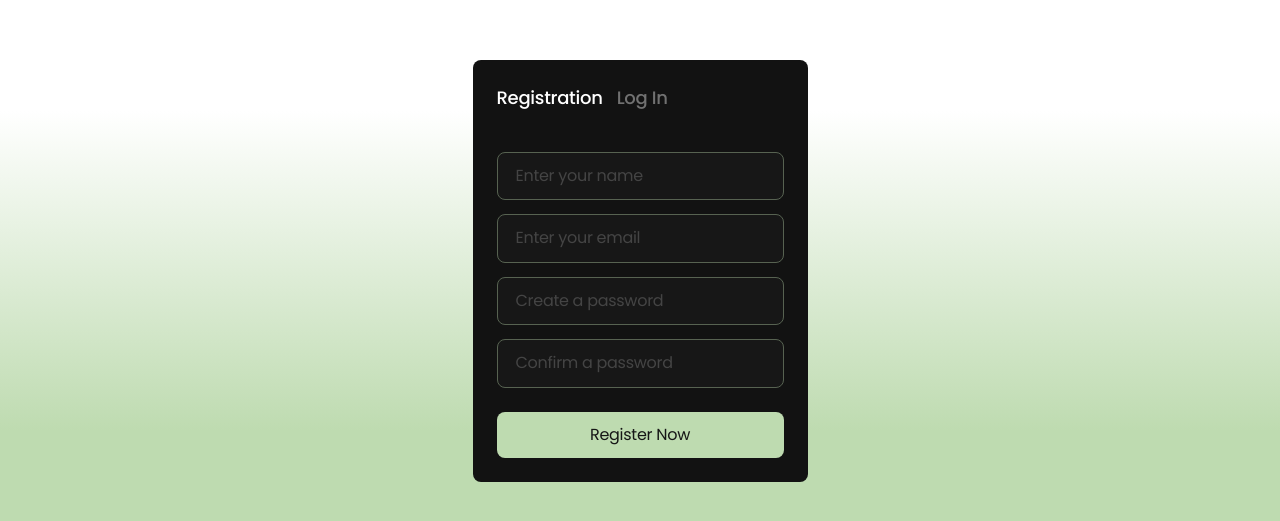
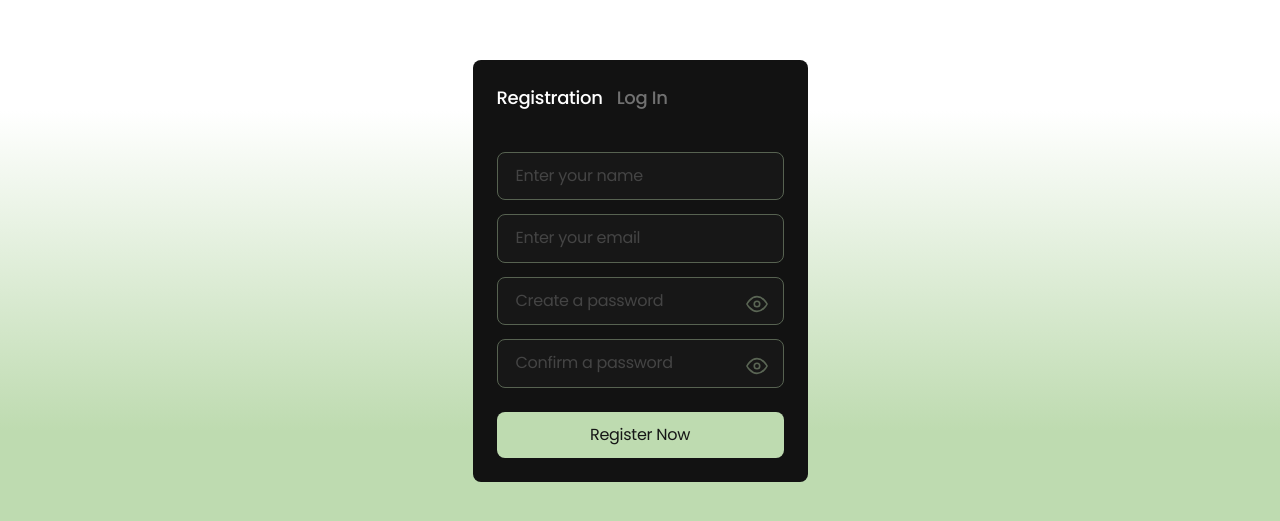
Before and after one commit to DimaOstapchuk91/TaskPro, a React (Vite) app: page /auth/register in a window 1280 px wide. Shown: the part 129-650 px from the top of the page. Built offline with nearby package versions, Linux system fonts and the light colour scheme.

Commit message:
add validate style for register and login form

```diff
--- a/src/components/LoginForm/LoginForm.tsx
+++ b/src/components/LoginForm/LoginForm.tsx
@@ -2,11 +2,16 @@ import { yupResolver } from '@hookform/resolvers/yup';
 import { NavLink } from 'react-router-dom';
 import { orderLoginSchema } from '../../utils/formValidation';
 import { useForm } from 'react-hook-form';
+import { useState } from 'react';
+import sprite from '../../assets/sprite.svg';
 
 const LoginForm = () => {
+  const [passwordVisible, setPasswordVisible] = useState<boolean>(false);
+
   const {
     handleSubmit,
-    formState: { errors, touchedFields },
+    register,
+    formState: { errors },
   } = useForm({
     resolver: yupResolver(orderLoginSchema),
     mode: 'onChange',
@@ -14,6 +19,10 @@ const LoginForm = () => {
 
   const onSubmit = (data: any) => {
     console.log(data);
+  };
+
+  const togglePasswordVisibility = () => {
+    setPasswordVisible(!passwordVisible);
   };
   return (
     <form
@@ -33,26 +42,69 @@ const LoginForm = () => {
         <li>
           <label>
             <input
-              className='px-4.5 py-3.5 bg-bg-dark border border-label-green rounded-lg opacity-40 outline-none text-white text-sm -tracking-[0.28px] w-full max-w-[287px] hover:opacity-100 focus:opacity-100 transition-all duration-300'
-              name='email'
+              className={`px-4.5 py-3.5 bg-bg-dark border rounded-lg opacity-40 outline-none text-white text-sm -tracking-[0.28px] w-full max-w-[287px] ${
+                errors.email ? 'border-error' : 'border-label-green'
+              } hover:opacity-100 focus:opacity-100 transition-all duration-300`}
               type='email'
               placeholder='Enter your email'
+              {...register('email')}
             />
+            {errors.email && (
+              <p className='absolute -top-[12px] right-0 text-error text-[10px] ml-3 font-medium leading-3 -tracking-[0.3px] md:text-sm md:leading-3.5 md:-tracking-[0.36px]'>
+                {errors.email.message}
+              </p>
+            )}
           </label>
         </li>
         <li>
-          <label>
+          <label className='relative block'>
             <input
-              className='px-4.5 py-3.5 bg-bg-dark border border-label-green rounded-lg opacity-40 outline-none text-white text-sm -tracking-[0.28px] w-full max-w-[287px] hover:opacity-100 focus:opacity-100 transition-all duration-300'
-              name='password'
-              type='text'
+              className={`px-4.5 py-3.5 bg-bg-dark border rounded-lg opacity-40 outline-none text-white text-sm -tracking-[0.28px] w-full max-w-[287px] ${
+                errors.password ? 'border-error' : 'border-label-green'
+              } hover:opacity-100 focus:opacity-100 transition-all duration-300`}
+              type={passwordVisible ? 'text' : 'password'}
               placeholder='Confirm a password'
+              {...register('password')}
             />
+            {errors.password && (
+              <p className='absolute -top-[12px] right-0 text-error text-[10px] ml-3 font-medium leading-3 -tracking-[0.3px] md:text-sm md:leading-3.5 md:-tracking-[0.36px]'>
+                {errors.password.message}
+              </p>
+            )}
+            <button
+              type='button'
+              className='group absolute top-3.5 transition-all duration-300 right-4 cursor-pointer md:top-4 md:right-4 opacity-40 hover:opacity-100'
+              tabIndex={-1}
+              onMouseDown={e => e.preventDefault()}
+              onClick={togglePasswordVisibility}
+            >
+              {passwordVisible ? (
+                <svg
+                  width='18'
+                  height='18'
+                  className={`fill-transparent  md:w-5.5 md:h-5.5 ${
+                    errors.password ? 'stroke-error' : 'stroke-label-green'
+                  } `}
+                >
+                  <use href={`${sprite}#icon-eye-off`}></use>
+                </svg>
+              ) : (
+                <svg
+                  width='18'
+                  height='18'
+                  className={`fill-transparent md:w-5.5 md:h-5.5 ${
+                    errors.password ? 'stroke-error' : 'stroke-label-green'
+                  } `}
+                >
+                  <use href={`${sprite}#icon-eye`}></use>
+                </svg>
+              )}
+            </button>
           </label>
         </li>
       </ul>
       <button
-        className='w-full bg-label-green rounded-lg p-3.5 text-text-dark text-sm -tracking-[0.28px] hover:bg-hover transition-all duration-300 cursor-pointer'
+        className='w-full bg-label-green rounded-lg p-3.5 text-text-dark text-sm -tracking-[0.28px] hover:bg-hover focus:bg-hover transition-all duration-300 cursor-pointer'
         type='submit'
       >
         Log In Now
--- a/src/components/RegisterForm/RegisterForm.tsx
+++ b/src/components/RegisterForm/RegisterForm.tsx
@@ -2,19 +2,36 @@ import { useForm } from 'react-hook-form';
 import { yupResolver } from '@hookform/resolvers/yup';
 import { orderRegistrationSchema } from '../../utils/formValidation';
 import { NavLink } from 'react-router-dom';
+import { useState } from 'react';
+import sprite from '../../assets/sprite.svg';
 
 const RegisterForm = () => {
+  const [passwordVisible, setPasswordVisible] = useState<boolean>(false);
+  const [repeatPasswordVisible, setRepeatPasswordVisible] =
+    useState<boolean>(false);
+
   const {
+    register,
     handleSubmit,
-    formState: { errors, touchedFields },
+    formState: { errors },
   } = useForm({
     resolver: yupResolver(orderRegistrationSchema),
     mode: 'onChange',
   });
 
   const onSubmit = (data: any) => {
+    // const { name, email, password } = data;
     console.log(data);
   };
+
+  const togglePasswordVisibility = () => {
+    setPasswordVisible(!passwordVisible);
+  };
+
+  const toggleRepeatPasswordVisibility = () => {
+    setRepeatPasswordVisible(!repeatPasswordVisible);
+  };
+
   return (
     <form
       className='bg-bg p-6 rounded-lg max-w-[335px] w-full '
@@ -31,43 +48,133 @@ const RegisterForm = () => {
       </div>
       <ul className='flex flex-col gap-3.5 mb-6 w-full'>
         <li>
-          <label>
+          <label className='relative block'>
             <input
-              className='px-4.5 py-3.5 bg-bg-dark border border-label-green rounded-lg opacity-40 outline-none text-white text-sm -tracking-[0.28px] w-full max-w-[287px] hover:opacity-100 focus:opacity-100 transition-all duration-300'
-              name='name'
+              className={`px-4.5 py-3.5 bg-bg-dark border rounded-lg opacity-40 outline-none text-white text-sm -tracking-[0.28px] w-full max-w-[287px] ${
+                errors.name ? 'border-error' : 'border-label-green'
+              } hover:opacity-100 focus:opacity-100 transition-all duration-300`}
               type='text'
               placeholder='Enter your name'
+              {...register('name')}
             />
+            {errors.name && (
+              <p className='absolute -top-[12px] right-0 text-error text-[10px] ml-3 font-medium leading-3 -tracking-[0.3px] md:text-sm md:leading-3.5 md:-tracking-[0.36px]'>
+                {errors.name.message}
+              </p>
+            )}
           </label>
         </li>
         <li>
-          <label>
+          <label className='relative block'>
             <input
-              className='px-4.5 py-3.5 bg-bg-dark border border-label-green rounded-lg opacity-40 outline-none text-white text-sm -tracking-[0.28px] w-full max-w-[287px] hover:opacity-100 focus:opacity-100 transition-all duration-300'
-              name='email'
+              className={`px-4.5 py-3.5 bg-bg-dark border rounded-lg opacity-40 outline-none text-white text-sm -tracking-[0.28px] w-full max-w-[287px] ${
+                errors.email ? 'border-error' : 'border-label-green'
+              } hover:opacity-100 focus:opacity-100 transition-all duration-300`}
               type='email'
               placeholder='Enter your email'
+              {...register('email')}
             />
+            {errors.email && (
+              <p className='absolute -top-[12px] right-0 text-error text-[10px] ml-3 font-medium leading-3 -tracking-[0.3px] md:text-sm md:leading-3.5 md:-tracking-[0.36px]'>
+                {errors.email.message}
+              </p>
+            )}
           </label>
         </li>
         <li>
-          <label>
+          <label className='relative block'>
             <input
-              className='px-4.5 py-3.5 bg-bg-dark border border-label-green rounded-lg opacity-40 outline-none text-white text-sm -tracking-[0.28px] w-full max-w-[287px] hover:opacity-100 focus:opacity-100 transition-all duration-300'
-              name='password'
-              type='text'
+              className={`px-4.5 py-3.5 bg-bg-dark border rounded-lg opacity-40 outline-none text-white text-sm -tracking-[0.28px] w-full max-w-[287px] ${
+                errors.password ? 'border-error' : 'border-label-green'
+              } hover:opacity-100 focus:opacity-100 transition-all duration-300`}
+              type={passwordVisible ? 'text' : 'password'}
               placeholder='Create a password'
+              {...register('password')}
             />
+            {errors.password && (
+              <p className='absolute -top-[12px] right-0 text-error text-[10px] ml-3 font-medium leading-3 -tracking-[0.3px] md:text-sm md:leading-3.5 md:-tracking-[0.36px]'>
+                {errors.password.message}
+              </p>
+            )}
+            <button
+              type='button'
+              className='group absolute top-3.5 transition-all duration-300 right-4 cursor-pointer md:top-4 md:right-4 opacity-40 hover:opacity-100'
+              tabIndex={-1}
+              onMouseDown={e => e.preventDefault()}
+              onClick={togglePasswordVisibility}
+            >
+              {passwordVisible ? (
+                <svg
+                  width='18'
+                  height='18'
+                  className={`fill-transparent  md:w-5.5 md:h-5.5 ${
+                    errors.password ? 'stroke-error' : 'stroke-label-green'
+                  }  `}
+                >
+                  <use href={`${sprite}#icon-eye-off`}></use>
+                </svg>
+              ) : (
+                <svg
+                  width='18'
+                  height='18'
+                  className={`fill-transparent md:w-5.5 md:h-5.5 ${
+                    errors.password ? 'stroke-error' : 'stroke-label-green'
+                  } `}
+                >
+                  <use href={`${sprite}#icon-eye`}></use>
+                </svg>
+              )}
+            </button>
           </label>
         </li>
         <li>
-          <label>
+          <label className='relative block'>
             <input
-              className='px-4.5 py-3.5 bg-bg-dark border border-label-green rounded-lg opacity-40 outline-none text-white text-sm -tracking-[0.28px] w-full max-w-[287px] hover:opacity-100 focus:opacity-100 transition-all duration-300'
-              name='confirmPassword'
-              type='text'
+              className={`px-4.5 py-3.5 bg-bg-dark border rounded-lg opacity-40 outline-none text-white text-sm -tracking-[0.28px] w-full max-w-[287px]  transition-all duration-300 ${
+                errors.confirmPassword ? 'border-error' : 'border-label-green  '
+              } hover:opacity-100 focus:opacity-100`}
+              type={repeatPasswordVisible ? 'text' : 'password'}
               placeholder='Confirm a password'
+              {...register('confirmPassword')}
             />
+            {errors.confirmPassword && (
+              <p className='absolute -top-[12px] right-0 text-error text-[10px] ml-3 font-medium leading-3 -tracking-[0.3px] md:text-sm md:leading-3.5 md:-tracking-[0.36px]'>
+                {errors.confirmPassword.message}
+              </p>
+            )}
+            <button
+              type='button'
+              className='group absolute top-3 transition-all duration-300 right-3 md:top-4 md:right-4 cursor-pointer opacity-40 hover:opacity-100 '
+              tabIndex={-1}
+              onMouseDown={e => e.preventDefault()}
+              onClick={toggleRepeatPasswordVisibility}
+            >
+              {repeatPasswordVisible ? (
+                <svg
+                  width='18'
+                  height='18'
+                  className={`fill-transparent md:w-5.5 md:h-5.5  ${
+                    errors.confirmPassword
+                      ? 'stroke-error'
+                      : 'stroke-label-green'
+                  }`}
+                >
+                  <use href={`${sprite}#icon-eye-off`}></use>
+                </svg>
+              ) : (
+                <svg
+                  width='18'
+                  height='18'
+                  className={`fill-transparent md:w-5.5 md:h-5.5  ${
+                    errors.confirmPassword
+                      ? 'stroke-error'
+                      : 'stroke-label-green'
+                  }`}
+                >
+                  <use href={`${sprite}#icon-eye`}></use>
+                </svg>
+              )}
+            </button>
           </label>
         </li>
       </ul>
--- a/src/pages/AuthPage/AuthPage.tsx
+++ b/src/pages/AuthPage/AuthPage.tsx
@@ -11,8 +11,8 @@ const AuthPage: React.FC = () => {
   };
 
   return (
-    <section className='container flex justify-center items-center min-h-screen w-full  bg-[linear-gradient(180deg,#ffffff_30%,#BEDBB0_70%)]'>
-      <div className='w-full flex justify-center'>
+    <section className=' flex justify-center items-center min-h-screen w-full  bg-[linear-gradient(180deg,#ffffff_30%,#BEDBB0_70%)]'>
+      <div className='container w-full flex justify-center'>
         {id && forms[id] ? forms[id] : <Navigate to='*' replace />}
       </div>
     </section>
```
Also changed, not shown: src/assets/sprite.svg.
